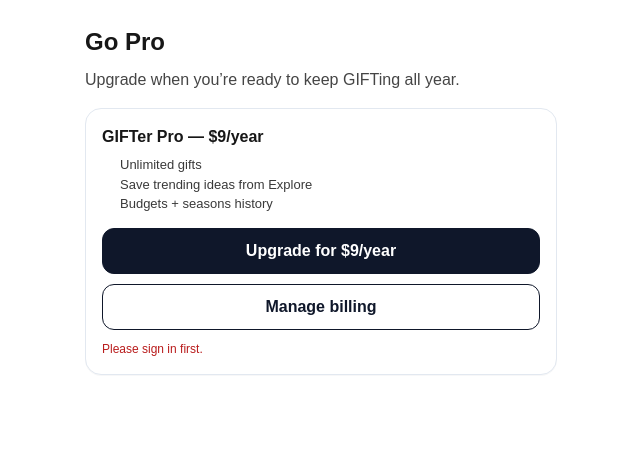
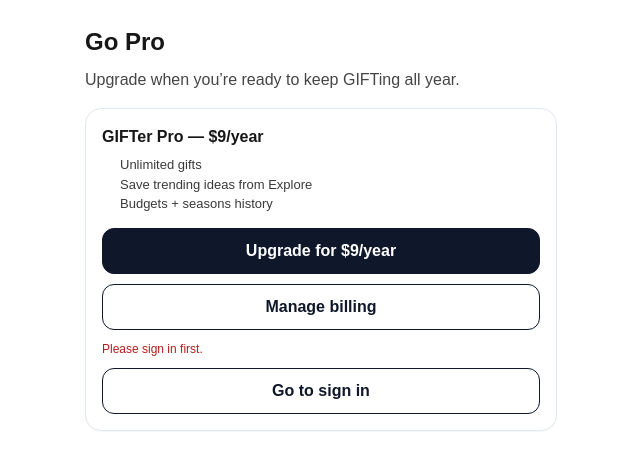
Before and after one commit to davidpjayne-gifter/gifter-applocal, a Next.js app: page /upgrade in a window 1280 px wide. Both pictures are taken after a click on the button "Manage billing". Shown: the top 470 px of the page, without its empty margins (319-959 px from the left). Built offline with nearby package versions, Linux system fonts and the light colour scheme; no server answers.

Commit message:
Fix sign-in CTA loop

```diff
--- /dev/null
+++ b/app/components/SignInCtaButton.tsx
@@ -0,0 +1,38 @@
+"use client";
+
+import { useCallback } from "react";
+import { useRouter } from "next/navigation";
+
+import { safeNextClient } from "@/lib/safeNextClient";
+
+type SignInCtaButtonProps = {
+  children: React.ReactNode;
+  className?: string;
+  style?: React.CSSProperties;
+  nextPath?: string | null;
+};
+
+export default function SignInCtaButton({
+  children,
+  className,
+  style,
+  nextPath,
+}: SignInCtaButtonProps) {
+  const router = useRouter();
+
+  const handleClick = useCallback(() => {
+    if (typeof window === "undefined") return;
+    if (window.location.pathname === "/login") return;
+
+    const currentPath = `${window.location.pathname}${window.location.search}`;
+    const safeNext = safeNextClient(nextPath ?? currentPath);
+
+    router.push(`/login?next=${encodeURIComponent(safeNext)}`);
+  }, [nextPath, router]);
+
+  return (
+    <button type="button" onClick={handleClick} className={className} style={style}>
+      {children}
+    </button>
+  );
+}
--- a/app/components/UpgradeSheet.tsx
+++ b/app/components/UpgradeSheet.tsx
@@ -2,6 +2,7 @@
 
 import { useState } from "react";
 import { supabase } from "@/lib/supabase";
+import SignInCtaButton from "@/app/components/SignInCtaButton";
 
 type Props = {
   open: boolean;
@@ -124,6 +125,23 @@ export default function UpgradeSheet({ open, onClose }: Props) {
           {errorMessage && (
             <div style={{ marginTop: 10, fontSize: 12, color: "#b91c1c" }}>{errorMessage}</div>
           )}
+          {errorMessage === "Please sign in first." && (
+            <SignInCtaButton
+              style={{
+                marginTop: 10,
+                width: "100%",
+                padding: "10px 12px",
+                borderRadius: 12,
+                border: "1px solid #0f172a",
+                background: "#fff",
+                color: "#0f172a",
+                fontWeight: 900,
+                cursor: "pointer",
+              }}
+            >
+              Go to sign in
+            </SignInCtaButton>
+          )}
         </div>
       </div>
     </>
--- a/app/gifts/AddGiftForm.tsx
+++ b/app/gifts/AddGiftForm.tsx
@@ -5,6 +5,7 @@ import { useRouter } from "next/navigation";
 import { supabase } from "@/lib/supabase";
 import UpgradeSheet from "@/app/components/UpgradeSheet";
 import Toast from "@/app/components/Toast";
+import SignInCtaButton from "@/app/components/SignInCtaButton";
 
 type Props = {
   listId: string;
@@ -161,6 +162,7 @@ export default function AddGiftForm({
 
   const showUpgradeCta =
     !isPro && (hitsGiftLimit || hitsRecipientLimit || submitError.includes("Free includes"));
+  const needsSignIn = submitError === "Please sign in first.";
 
   return (
     <>
@@ -353,6 +355,23 @@ export default function AddGiftForm({
             {submitError && (
               <div style={{ fontSize: 12, color: "#b91c1c", textAlign: "center" }}>{submitError}</div>
             )}
+            {needsSignIn && (
+              <SignInCtaButton
+                style={{
+                  marginTop: 6,
+                  width: "100%",
+                  padding: "10px 12px",
+                  borderRadius: 12,
+                  border: "1px solid #0f172a",
+                  background: "#fff",
+                  color: "#0f172a",
+                  fontWeight: 900,
+                  cursor: "pointer",
+                }}
+              >
+                Go to sign in
+              </SignInCtaButton>
+            )}
 
             <div
               style={{
--- a/app/gifts/SignInBanner.tsx
+++ b/app/gifts/SignInBanner.tsx
@@ -1,9 +1,8 @@
 "use client";
 
 import { useEffect, useState } from "react";
-import Link from "next/link";
-
 import { supabase } from "@/lib/supabase";
+import SignInCtaButton from "@/app/components/SignInCtaButton";
 
 export default function SignInBanner() {
   const [show, setShow] = useState(false);
@@ -31,12 +30,9 @@ export default function SignInBanner() {
   return (
     <div className="mb-4 flex flex-col gap-3 rounded-2xl border border-blue-200 bg-gradient-to-br from-blue-600/25 via-blue-600/20 to-blue-600/10 px-4 py-3 text-sm text-slate-900 sm:flex-row sm:items-center sm:justify-between">
       <span>Please sign in to edit gifts or make changes.</span>
-      <Link
-        href="/login?next=/gifts"
-        className="inline-flex items-center justify-center rounded-xl border border-blue-300 bg-white px-3 py-2 text-xs font-semibold text-slate-900 transition hover:border-blue-400"
-      >
+      <SignInCtaButton className="inline-flex items-center justify-center rounded-xl border border-blue-300 bg-white px-3 py-2 text-xs font-semibold text-slate-900 transition hover:border-blue-400">
         Go to sign in
-      </Link>
+      </SignInCtaButton>
     </div>
   );
 }
--- a/app/login/page.tsx
+++ b/app/login/page.tsx
@@ -2,7 +2,7 @@ import Link from "next/link";
 import { cookies } from "next/headers";
 import { redirect } from "next/navigation";
 
-import { supabaseAdmin } from "@/lib/supabaseAdmin";
+import { supabase } from "@/lib/supabase";
 import { safeNext } from "@/lib/safeNext";
 import LoginForm from "./LoginForm";
 
@@ -25,8 +25,8 @@ export default async function LoginPage(props: {
   const token = await getAccessTokenFromCookies();
 
   if (token) {
-    const { data: userData, error: userErr } = await supabaseAdmin.auth.getUser(token);
-    if (!userErr && userData?.user) {
+    const { data, error } = await supabase.auth.getUser(token);
+    if (!error && data?.user) {
       redirect(nextPath);
     }
   }
--- a/app/settings/SettingsClient.tsx
+++ b/app/settings/SettingsClient.tsx
@@ -5,6 +5,7 @@ import Link from "next/link";
 import { useRouter } from "next/navigation";
 
 import { supabase } from "@/lib/supabase";
+import SignInCtaButton from "@/app/components/SignInCtaButton";
 import { openStripeCheckout, openStripePortal } from "@/lib/stripeClient";
 import ConfirmDialog from "@/app/components/ui/ConfirmDialog";
 import { useToast } from "@/app/components/ui/toast";
@@ -283,6 +284,9 @@ export default function SettingsClient({ initialProfile, initialDevices, initial
           <p className="mt-2 text-sm text-slate-600">
             Please sign in to view your settings.
           </p>
+          <SignInCtaButton className="mt-4 inline-flex items-center justify-center rounded-xl border border-blue-300 bg-white px-3 py-2 text-xs font-semibold text-slate-900 transition hover:border-blue-400">
+            Go to sign in
+          </SignInCtaButton>
         </div>
       </div>
     );
--- a/app/upgrade/UpgradeClient.tsx
+++ b/app/upgrade/UpgradeClient.tsx
@@ -4,6 +4,7 @@ import { useMemo, useState } from "react";
 import { useSearchParams } from "next/navigation";
 import { supabase } from "@/lib/supabase";
 import { openStripePortal } from "@/lib/stripeClient";
+import SignInCtaButton from "@/app/components/SignInCtaButton";
 
 export default function UpgradeClient() {
   const searchParams = useSearchParams();
@@ -139,7 +140,26 @@ export default function UpgradeClient() {
         )}
 
         {errorMessage && (
-          <div style={{ marginTop: 10, fontSize: 12, color: "#b91c1c" }}>{errorMessage}</div>
+          <div style={{ marginTop: 10, fontSize: 12, color: "#b91c1c" }}>
+            {errorMessage}
+          </div>
+        )}
+        {errorMessage === "Please sign in first." && (
+          <SignInCtaButton
+            style={{
+              marginTop: 10,
+              width: "100%",
+              padding: "10px 12px",
+              borderRadius: 12,
+              border: "1px solid #0f172a",
+              background: "#fff",
+              color: "#0f172a",
+              fontWeight: 900,
+              cursor: "pointer",
+            }}
+          >
+            Go to sign in
+          </SignInCtaButton>
         )}
       </section>
     </>
--- /dev/null
+++ b/lib/safeNextClient.ts
@@ -0,0 +1,7 @@
+const DEFAULT_NEXT = "/gifts";
+
+export function safeNextClient(nextPath?: string | null) {
+  if (!nextPath || typeof nextPath !== "string") return DEFAULT_NEXT;
+  if (!nextPath.startsWith("/") || nextPath.startsWith("//")) return DEFAULT_NEXT;
+  return nextPath;
+}
```
